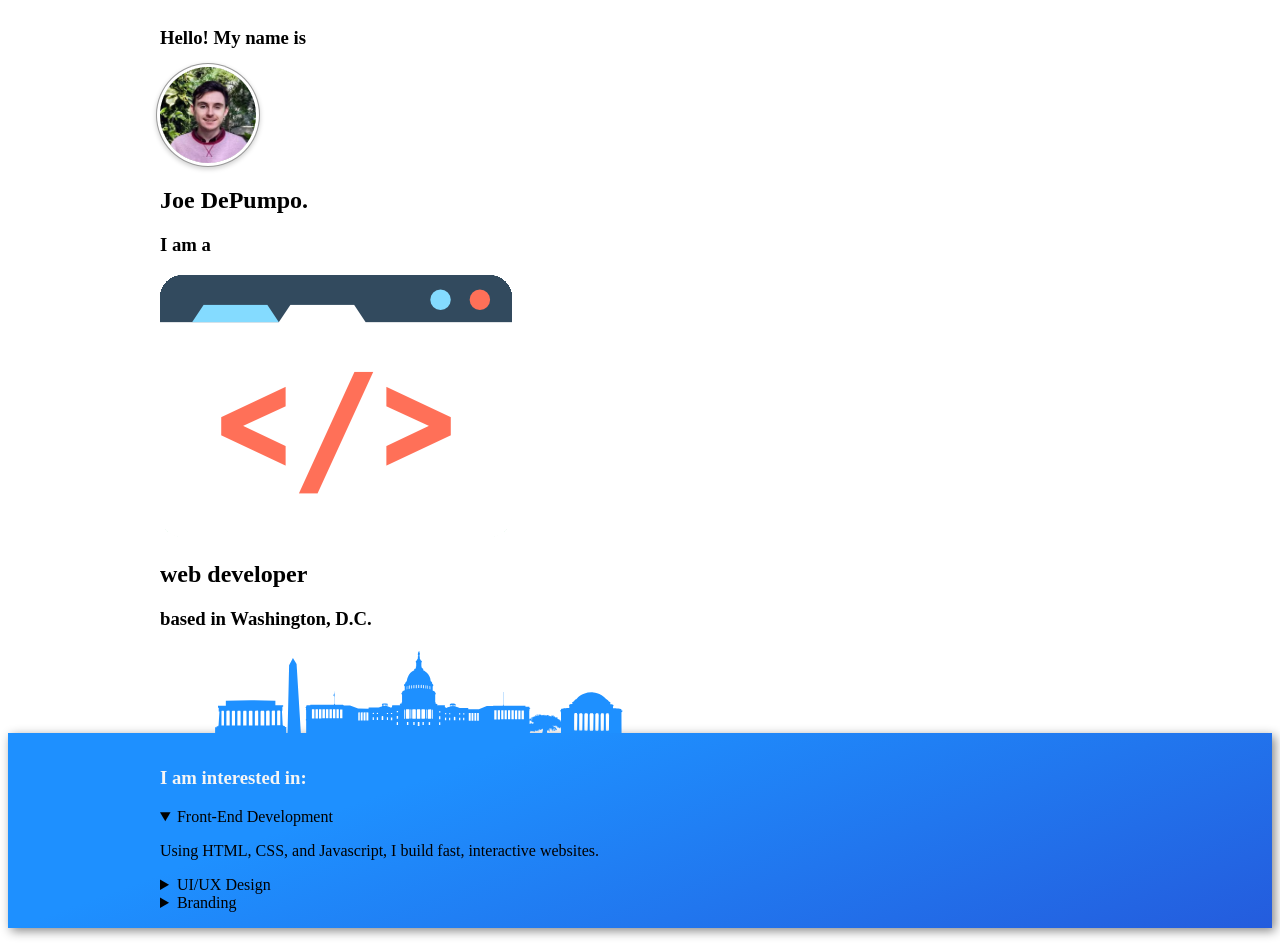
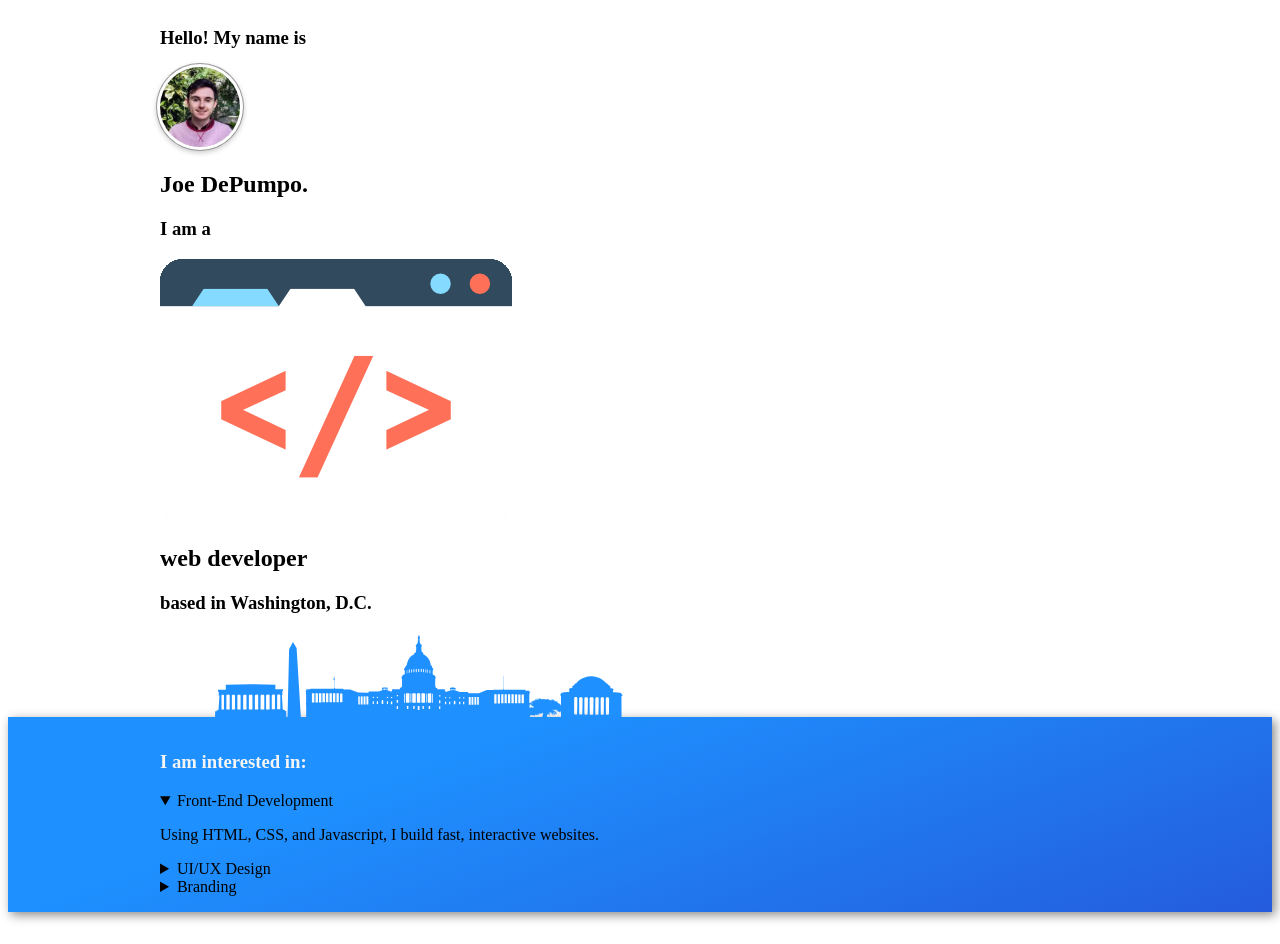
Before and after one commit to jdepumpo/LitFinFinal, a Gatsby site: page / in a window 1280 px wide. Built offline with nearby package versions, Linux system fonts and the light colour scheme; Gatsby itself is replaced by a stand-in of ours.

Commit message:
CSS fixes on Container Styles

```diff
--- a/src/components/Avatar/avatar.module.css
+++ b/src/components/Avatar/avatar.module.css
@@ -22,9 +22,9 @@
   }
 
   .big {
-    width: 96px;
-    height: 96px;
-    flex: 0 0 96px;
+    width: 80px;
+    height: 80px;
+    flex: 0 0 80px;
   }
   @media screen and (max-width: 600px){
     .big {
--- a/src/components/Container/container.module.css
+++ b/src/components/Container/container.module.css
@@ -12,7 +12,7 @@
 .containerRounded {
     border-radius: 10px;
     max-width: 1024px;
-    margin: 1.5rem;
+    margin: 1 auto;
 }
 
 .content {
```
